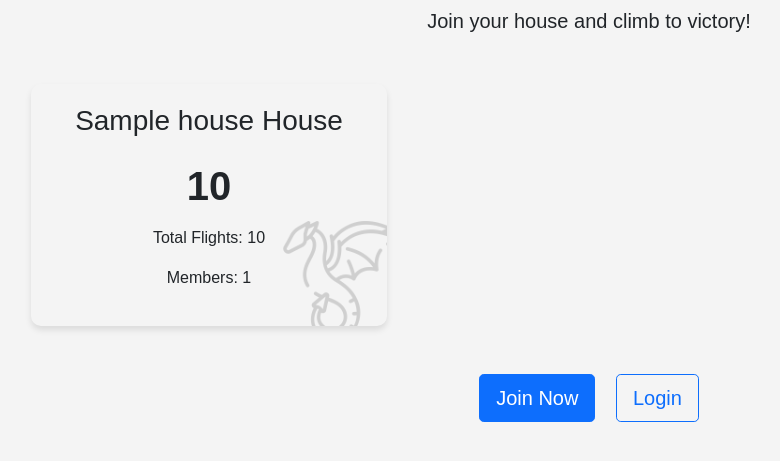
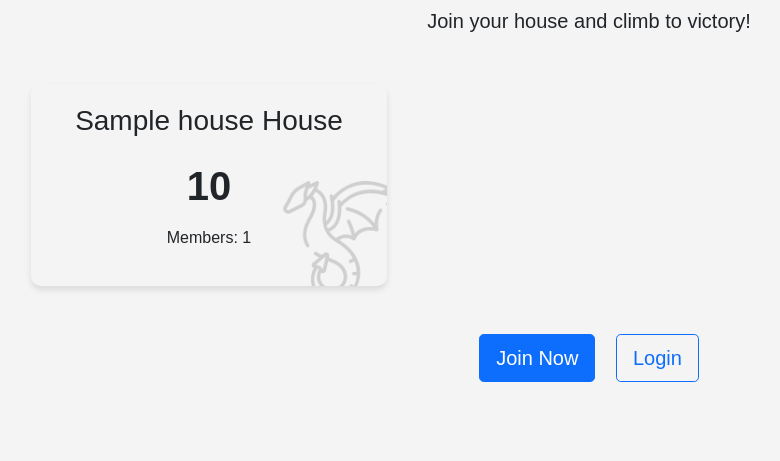
Before and after one commit to Nat-hsm/DragonRise, a Flask app: page / in a window 1280 px wide. Shown: the part 155-616 px from the top of the page, without its empty margins (51-831 px from the left). Run offline with Flask 3, Linux system fonts and the light colour scheme; tables that the repository leaves empty hold one stand-in row (values such as "Sample post"); parts of the project's set-up code (start-up, migrations or seed data) failed here and were passed over; some libraries are stand-ins or nearby versions.

Commit message:
edited landing page

```diff
--- a/templates/index.html
+++ b/templates/index.html
@@ -22,7 +22,6 @@
             <div class="house-card {{ house.name }}">
                 <h3>{{ house.name }} House</h3>
                 <div class="points-display">{{ house.total_points }}</div>
-                <p>Total Flights: {{ house.total_flights }}</p>
                 <p>Members: {{ house.member_count }}</p>
             </div>
         </div>
```
